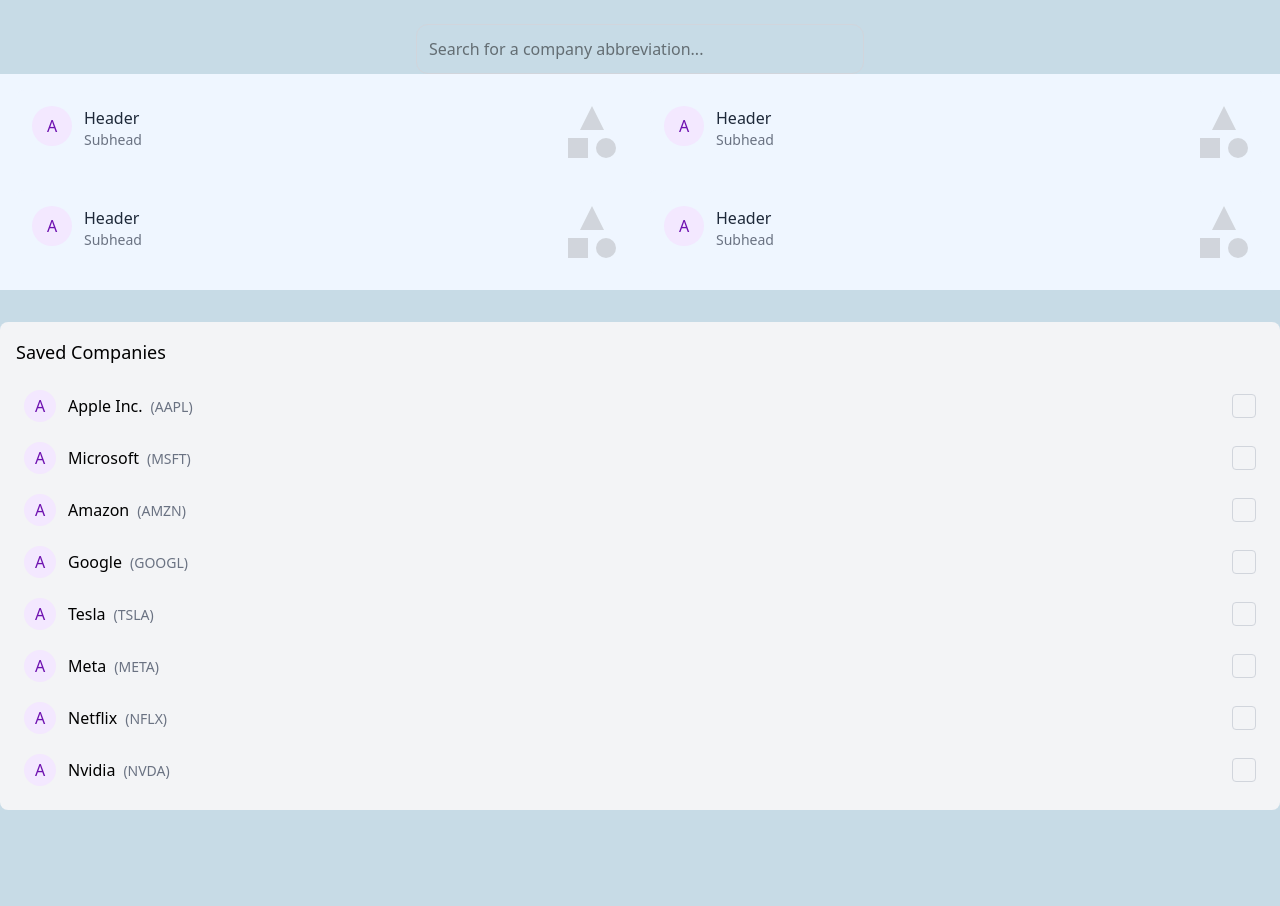
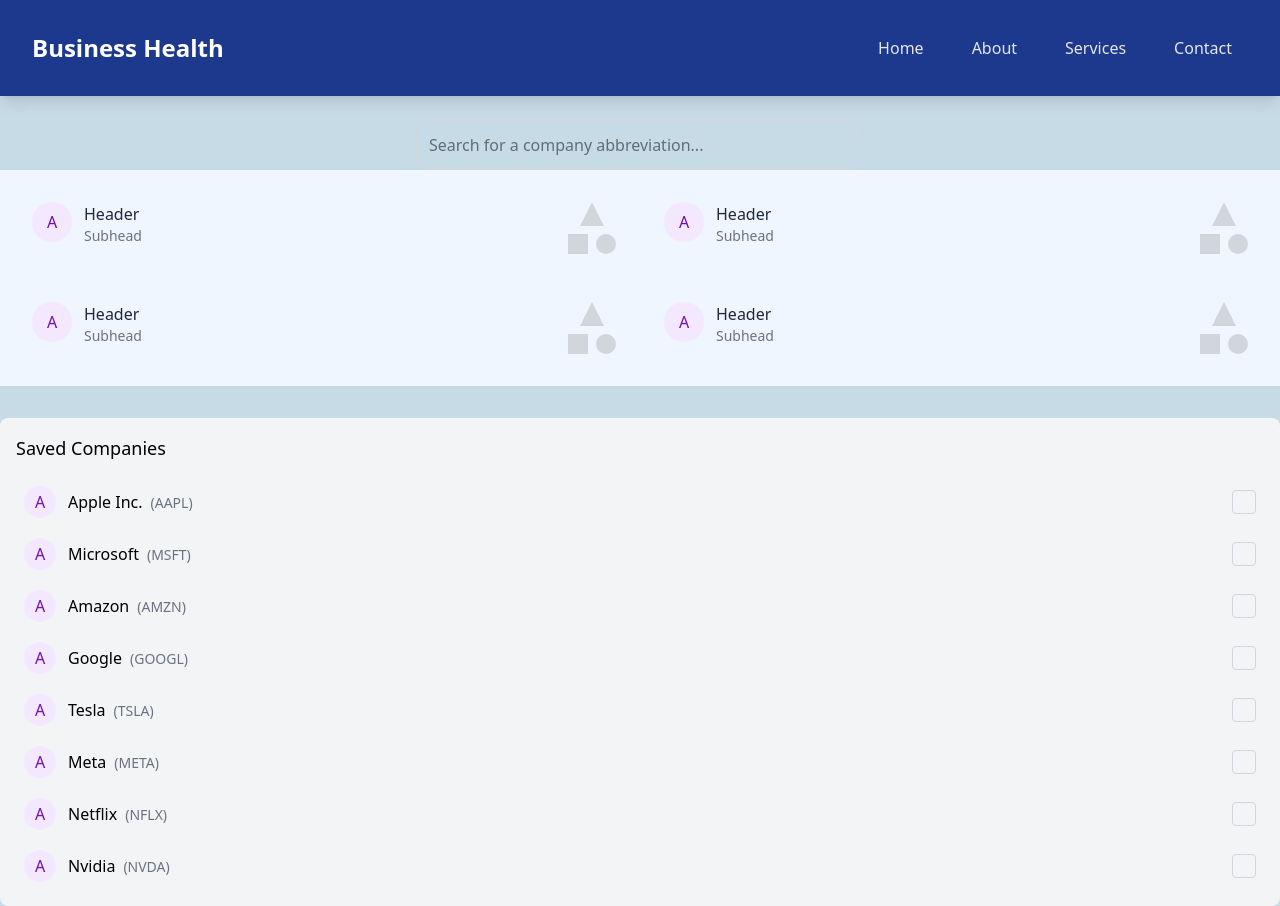
Before and after one commit to KelseySt/swe, a Next.js app: page / in a window 1280 px wide. Before the commit the page ends 810 px from the top, so only its background shows below. Built offline with nearby package versions, Linux system fonts and the light colour scheme.

Commit message:
added navbar back

```diff
--- a/src/app/layout.tsx
+++ b/src/app/layout.tsx
@@ -20,6 +20,7 @@
 
     <html lang="en">
       <body>
+        <Navbar title="Business Health" />
         <RedirectAuth />
         {children}
 
```
